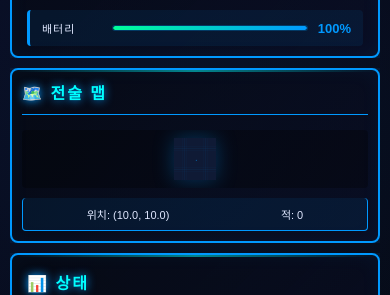
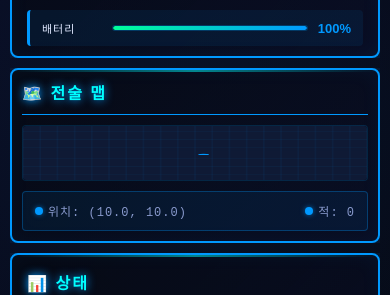
Before and after one commit to tolelom/sion-frontend, a React (Vite) app: page / in a window 390 px wide. Shown: the part 224-519 px from the top of the page. Built offline with nearby package versions, Linux system fonts and the light colour scheme; no server answers.

Commit message:
style: Add TacticalMap component styling with canvas effects

```diff
--- a/src/styles/TacticalMap.css
+++ b/src/styles/TacticalMap.css
@@ -1,32 +1,158 @@
+/* TacticalMap Component Styles */
+
 .tactical-map {
-  flex: 1;
-  overflow-y: auto;
+  height: 100%;
   display: flex;
   flex-direction: column;
+  padding: 10px !important;
+}
+
+.tactical-map .panel-header {
+  margin-bottom: 10px;
 }
 
 .map-container {
   flex: 1;
+  overflow: hidden;
   display: flex;
   align-items: center;
   justify-content: center;
-  padding: 8px;
+  background: linear-gradient(135deg, rgba(0, 0, 0, 0.4) 0%, rgba(5, 8, 16, 0.3) 100%);
+  border-radius: 4px;
+  border: 1px solid rgba(0, 153, 255, 0.2);
+  position: relative;
 }
 
+/* Canvas Styling */
 .map-canvas {
-  border: 1px solid var(--accent-primary);
-  cursor: crosshair;
   max-width: 100%;
   max-height: 100%;
-  box-shadow: var(--glow-md);
+  cursor: crosshair;
+  filter: drop-shadow(0 0 15px rgba(0, 153, 255, 0.4));
+  transition: filter 0.3s ease;
 }
 
+.map-canvas:hover {
+  filter: drop-shadow(0 0 25px rgba(0, 255, 255, 0.6));
+}
+
+/* Map Info */
 .map-info {
-  border-top: 1px solid var(--text-tertiary);
-  padding: 8px;
+  margin-top: 10px;
+  padding: 10px 12px;
+  background: rgba(0, 153, 255, 0.08);
+  border: 1px solid rgba(0, 153, 255, 0.3);
+  border-radius: 4px;
+  font-size: 12px;
+  color: #8899cc;
   display: flex;
-  justify-content: space-around;
+  justify-content: space-between;
+  font-family: 'Courier New', monospace;
+  letter-spacing: 1px;
+}
+
+.map-info div {
+  display: flex;
+  align-items: center;
+  gap: 5px;
+}
+
+.map-info div::before {
+  content: '';
+  display: inline-block;
+  width: 8px;
+  height: 8px;
+  border-radius: 50%;
+  background: #0099ff;
+  box-shadow: 0 0 5px rgba(0, 153, 255, 0.6);
+}
+
+/* Grid Pattern Background (Canvas fills this) */
+.map-canvas {
+  background-color: #0f1a35;
+  border-radius: 2px;
+}
+
+/* Minimap Legend (Optional) */
+.map-legend {
+  display: grid;
+  grid-template-columns: 1fr 1fr;
+  gap: 8px;
+  margin-top: 10px;
   font-size: 11px;
-  color: var(--text-secondary);
-  font-family: var(--font-mono);
+  color: #8899cc;
 }
+
+.legend-item {
+  display: flex;
+  align-items: center;
+  gap: 6px;
+}
+
+.legend-item::before {
+  content: '';
+  display: inline-block;
+  width: 6px;
+  height: 6px;
+  border-radius: 50%;
+}
+
+.legend-item.agv::before {
+  background: #0099ff;
+  box-shadow: 0 0 5px rgba(0, 153, 255, 0.8);
+}
+
+.legend-item.obstacle::before {
+  background: #ff3333;
+}
+
+.legend-item.enemy::before {
+  background: #ff0055;
+  box-shadow: 0 0 5px rgba(255, 0, 85, 0.8);
+}
+
+.legend-item.target::before {
+  background: #00ff99;
+}
+
+/* Animations */
+@keyframes scan-line {
+  0% {
+    transform: translateY(-100%);
+    opacity: 0.5;
+  }
+  50% {
+    opacity: 1;
+  }
+  100% {
+    transform: translateY(100%);
+    opacity: 0.5;
+  }
+}
+
+/* Tactical Info Overlay */
+.tactical-info {
+  position: absolute;
+  bottom: 10px;
+  right: 10px;
+  padding: 8px 12px;
+  background: rgba(0, 0, 0, 0.7);
+  border: 1px solid #0099ff;
+  border-radius: 3px;
+  font-size: 11px;
+  color: #0099ff;
+  font-family: 'Courier New', monospace;
+  z-index: 10;
+}
+
+/* Responsive */
+@media (max-width: 768px) {
+  .map-container {
+    aspect-ratio: 1;
+  }
+
+  .map-canvas {
+    width: 100%;
+    height: 100%;
+  }
+}
```
